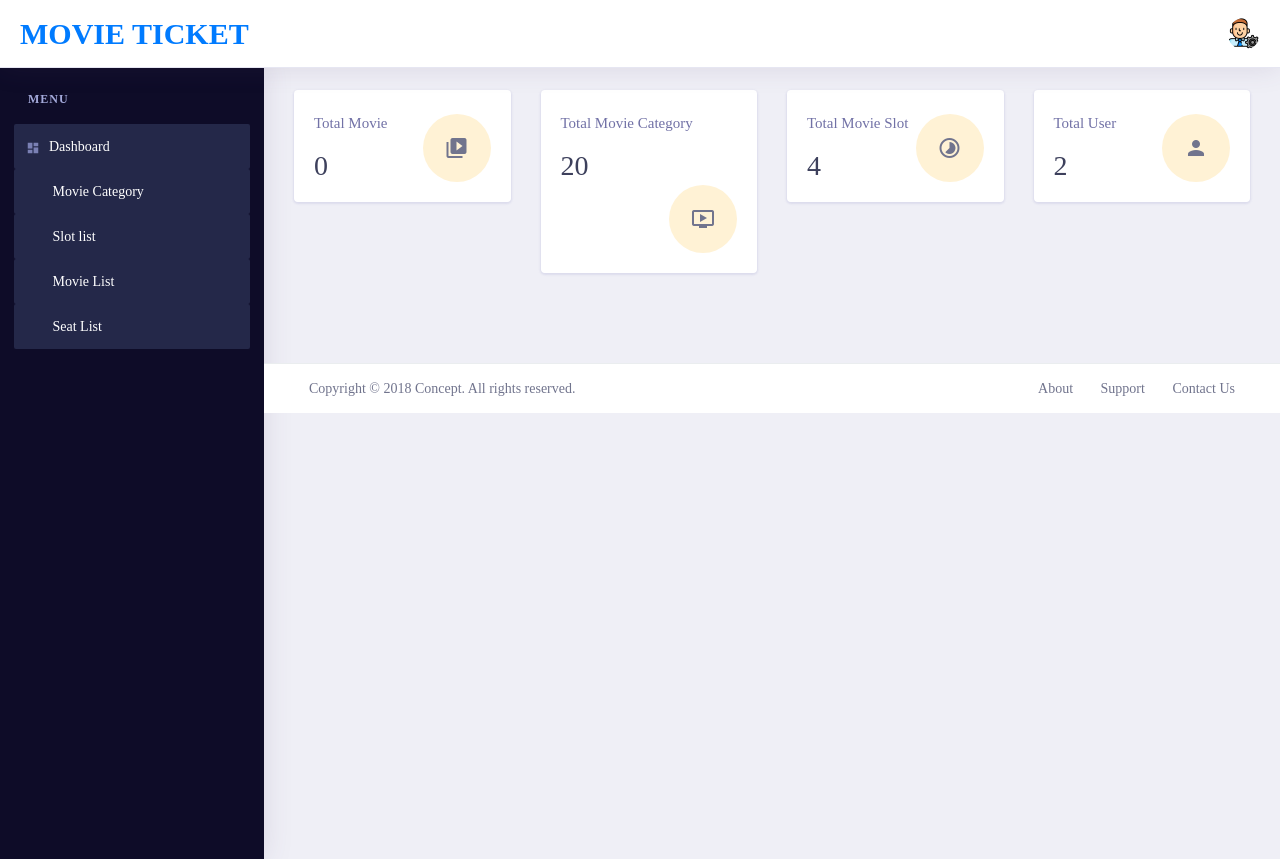
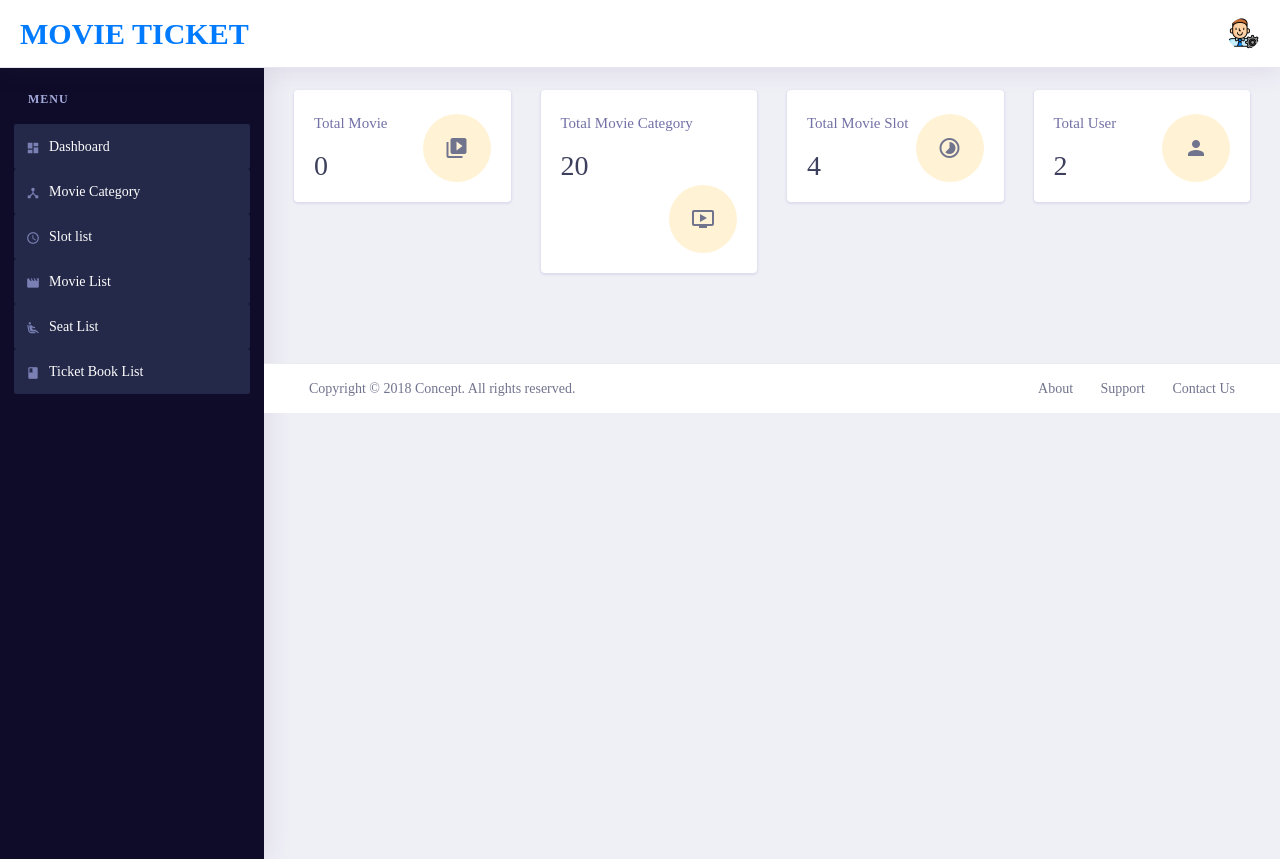
Before and after one commit to Bhattacharyya-Avi/movie-ticket, a Laravel app: page /admin/dashboard in a window 1280 px wide. Shown: the top 859 px of the page. Run offline with Laravel 8, Linux system fonts and the light colour scheme; a user stored in the database is signed in; data comes from the database, SQL or seed files in the repository; data that the repository does not hold is empty; some libraries are stand-ins or nearby versions; some web fonts are replaced.

Commit message:
small changes

```diff
--- a/app/Http/Controllers/Frontend/TicketBookController.php
+++ b/app/Http/Controllers/Frontend/TicketBookController.php
@@ -37,9 +37,9 @@ class TicketBookController extends Controller
                 'books_id'=>$book->id,
                 'seat_id'=>$value
             ]);
-            Seat::where('id',$value)->update([
-                'status'=>'booked'
-            ]);
+            // Seat::where('id',$value)->update([
+            //     'status'=>'booked'
+            // ]);
         }
 
         return redirect()->back();
--- a/resources/views/backend/pages/category/categoryList.blade.php
+++ b/resources/views/backend/pages/category/categoryList.blade.php
@@ -16,7 +16,6 @@
                     <thead>
                         <tr>
                             <th>SL</th>
-                            <th>Image</th>
                             <th>Name</th>
                             <th>Details</th>
                             <th>Action</th>
@@ -28,9 +27,6 @@
                         @foreach ($categories as $key=>$category)
                         <tr>
                             <td>{{$key+1}}</td>
-                            <td>
-                                <img width="100px" src="{{url('/uploads/category/'.$category->image)}}" alt="category image">
-                            </td>
                             <td>{{$category->name}}</td>
                             <td>{{$category->details}}</td>
                             <td>
--- a/resources/views/backend/partials/header.blade.php
+++ b/resources/views/backend/partials/header.blade.php
@@ -22,9 +22,9 @@
                                     <h5 class="mb-0 text-white nav-user-name">{{auth()->user()->name}}</h5>
                                     <span class="status"></span><span class="ml-2">Available</span>
                                 </div>
-                                <a class="dropdown-item" href="#"><i class="fas fa-user mr-2"></i>Account</a>
-                                <a class="dropdown-item" href="#"><i class="fas fa-cog mr-2"></i>Setting</a>
-                                <a class="dropdown-item" href="{{route('admin.logout')}}"><i class="fas fa-power-off mr-2"></i>Logout</a>
+                                {{-- <a class="dropdown-item" href="#"><i class="fas fa-user mr-2"></i>Account</a>
+                                <a class="dropdown-item" href="#"><i class="fas fa-cog mr-2"></i>Setting</a> --}}
+                                <a class="dropdown-item" href="{{route('admin.logout')}}"><i class="material-icons" style="font-size:18px">power_settings_new</i></i></a>
                             </div>
                         </li>
                     </ul>
--- a/resources/views/backend/partials/sidebar.blade.php
+++ b/resources/views/backend/partials/sidebar.blade.php
@@ -19,25 +19,31 @@
 
                             <li class="nav-item ">
                                 <a class="nav-link active" href="{{route('admin.category')}}" aria-expanded="false">
-                                    <i class="fa fa-fw fa-user-circle"></i>Movie Category
+                                    <i class="material-icons">device_hub</i>Movie Category
                                 </a>
                             </li>
 
                             <li class="nav-item ">
                                 <a class="nav-link active" href="{{route('admin.slot')}}" aria-expanded="false">
-                                    <i class="fa fa-fw fa-user-circle"></i>Slot list
+                                    <i class="material-icons">access_time</i>Slot list
                                 </a>
                             </li>
 
                             <li class="nav-item ">
                                 <a class="nav-link active" href="{{route('admin.movie.list')}}" aria-expanded="false">
-                                    <i class="fa fa-fw fa-user-circle"></i>Movie List
+                                    <i class="material-icons">movie</i>Movie List
                                 </a>
                             </li>
 
                             <li class="nav-item ">
                                 <a class="nav-link active" href="{{route('admin.seat.list')}}" aria-expanded="false">
-                                    <i class="fa fa-fw fa-user-circle"></i>Seat List
+                                    <i class="material-icons">airline_seat_recline_extra</i>Seat List
+                                </a>
+                            </li>
+
+                            <li class="nav-item ">
+                                <a class="nav-link active" href="{{route('admin.ticket.book.list')}}" aria-expanded="false">
+                                    <i class="material-icons">book</i>Ticket Book List
                                 </a>
                             </li>
 
--- a/resources/views/frontend/pages/movieList/movieList.blade.php
+++ b/resources/views/frontend/pages/movieList/movieList.blade.php
@@ -40,7 +40,7 @@
                 <li>More
                     <ul>
                         @foreach ($categories as $allCategory)
-                        <a href="{{$allCategory->id}}">
+                        <a href="{{route('category.movie.list',$allCategory->id)}}">
                             <li>{{$allCategory->name}}</li>
                         </a>
                         @endforeach
```
